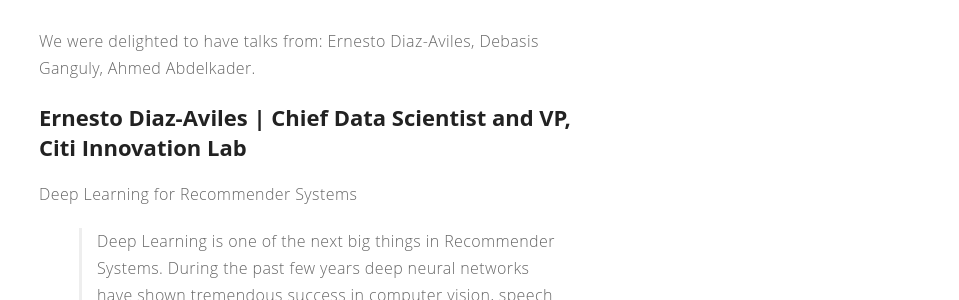
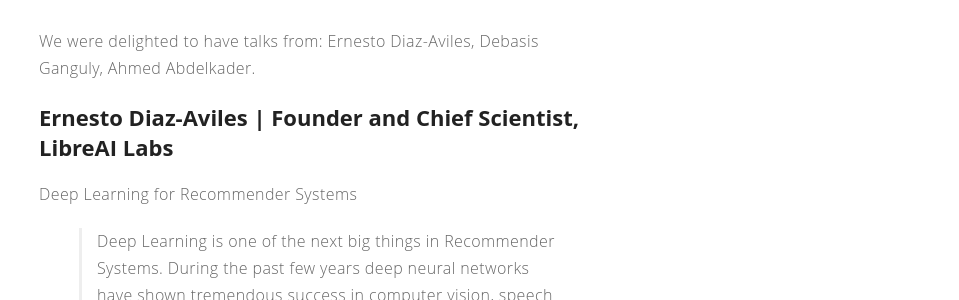
Before and after one commit to MLDublin/mldublin.github.io, a Jekyll site: the page built from _posts/2017-04-24-GMB-Chambers.md, in a window 1280 px wide. Shown: the part 467-767 px from the top of the page, without its empty margins (321-1280 px from the left). Built offline with Jekyll 4.4.1, drawn with Linux system fonts in a browser that asks for light colours; some web fonts are replaced.

Commit message:
corrected affiliation

```diff
--- a/_posts/2017-04-24-GMB-Chambers.md
+++ b/_posts/2017-04-24-GMB-Chambers.md
@@ -10,7 +10,7 @@
 
 We were delighted to have talks from: Ernesto Diaz-Aviles, Debasis Ganguly, Ahmed Abdelkader.
 
-## Ernesto Diaz-Aviles | Chief Data Scientist and VP, Citi Innovation Lab
+## Ernesto Diaz-Aviles | Founder and Chief Scientist, LibreAI Labs
 
 Deep Learning for Recommender Systems
 
```
